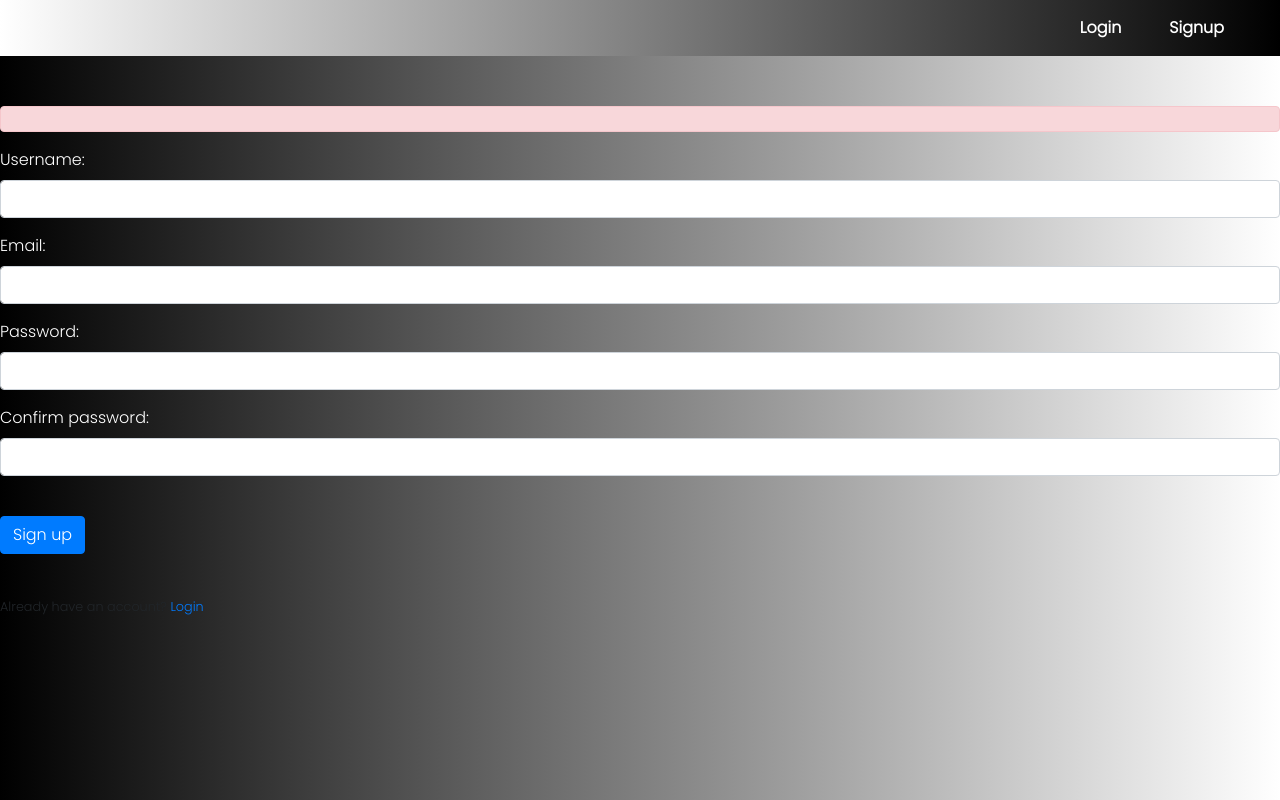
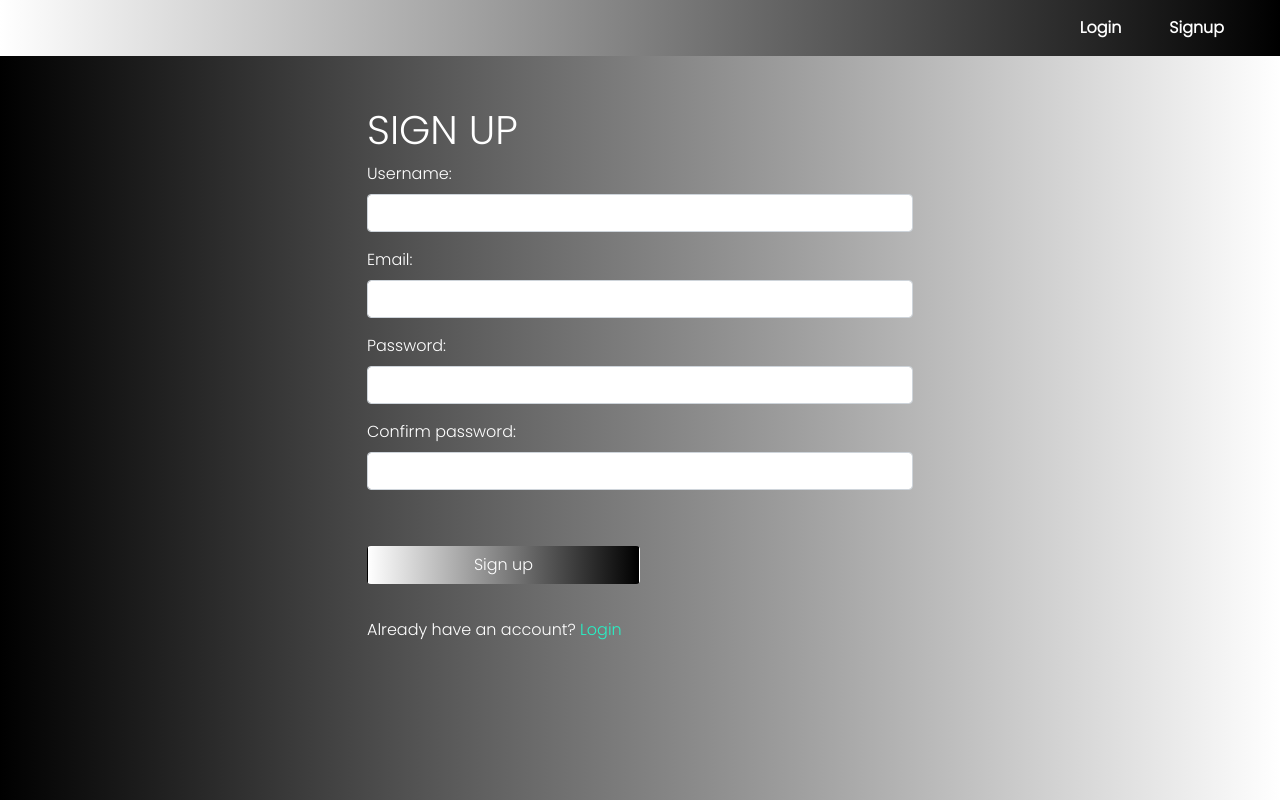
Before and after one commit to draciel58/Clonify, a Django app: page / in a window 1280 px wide. Run offline with Django 3.2, Linux system fonts and the light colour scheme; some libraries are stand-ins or nearby versions.

Commit message:
css added to signupuser.html

```diff
--- a/cloneit/cloneapp/templates/cloneapp/signupuser.html
+++ b/cloneit/cloneapp/templates/cloneapp/signupuser.html
@@ -1,18 +1,64 @@
 {% extends 'cloneapp/base.html' %}
 {% block main_content %}
 
-<div class="alert alert-danger">{{error}}</div>
-<div class="form-group">
-<form method="POST">
-	{% csrf_token %}
-	{{form.as_p}}
+<style>
+	*{
+		list-style: none;
+		padding: 0;
+		margin: 0;
+		box-sizing: border-box;
+	}
 
+	.nav-link{
+      color: white;
+		}
+	.container{
+		display: flex;
+		flex-direction: column;
+		width: 45%;
+		margin: 0 auto;
+	}
+	.btn-primary{
+		border-color: transparent !important;
+	}
 
-<br>
-<button class="btn btn-primary" type="submit">Sign up</button>
-</form>
+	.signup-button{
+		margin-top: 40px;
+		width:50%;
+		background:linear-gradient(to right,white, black) ;
+		color: white;
+	}
+	.signup-button:hover{
+		background:linear-gradient(to right,aquamarine, white) ;
+		color: black;
+	}
+	.already-last-line{
+		margin-top: 20px;
+		color: white;
+	}
+	.already-last-line a{
+		color: rgb(39, 241, 197);
+	}
+	.signup-form-header{
+		color: white;
+	}
+</style>
+
+<div class="container">
+	<h1 class="signup-form-header">SIGN UP</h1>
+	<div class="form-group">
+		<form method="POST">
+			{% csrf_token %}
+			{{form.as_p}}
+
+			<button class="btn btn-primary signup-button" type="submit">Sign up</button>
+		</form>
+	</div>
+
+	<h6 class='already-last-line'>
+		Already have an account?
+		<a href="{% url 'loginuser' %}">Login</a>
+	</h6>
 </div>
-<br>
-<small>Already have an account? <a href="{% url 'loginuser' %}">Login</a></small>
 
 {% endblock %}
```
